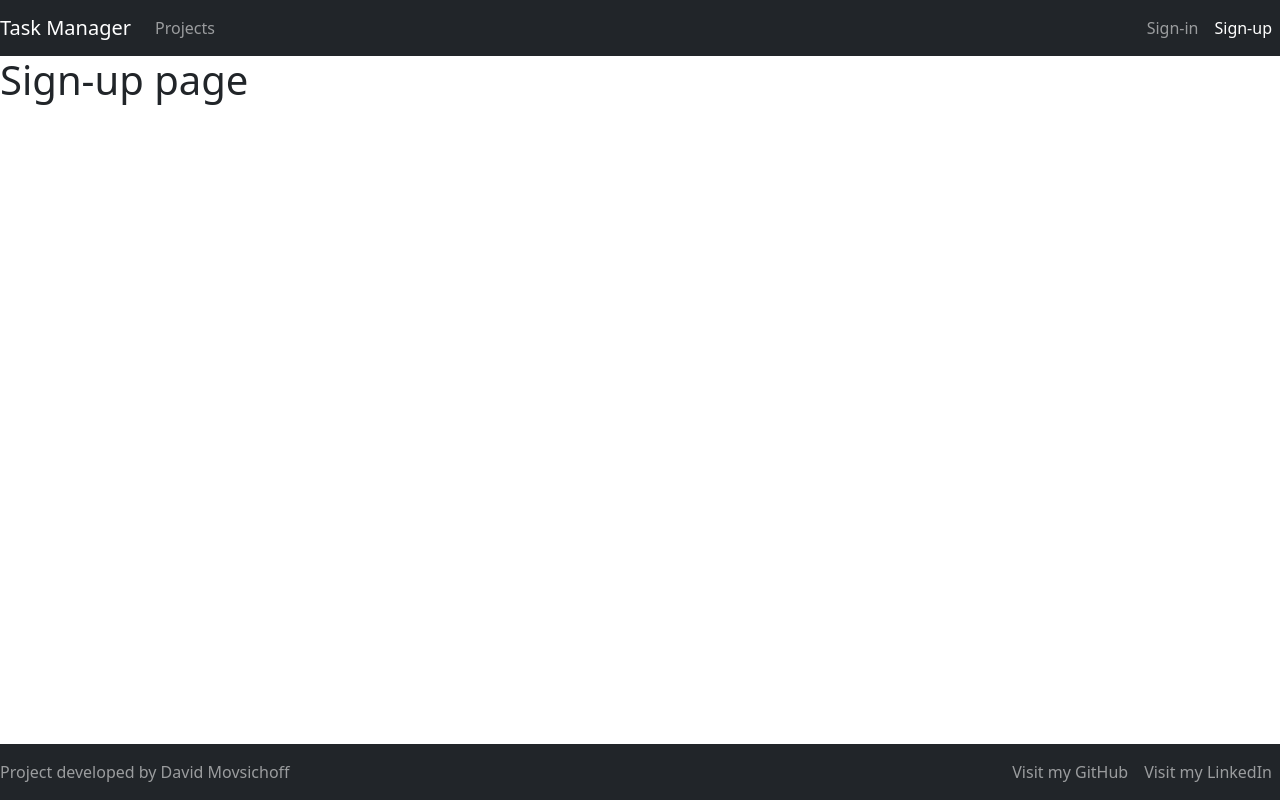
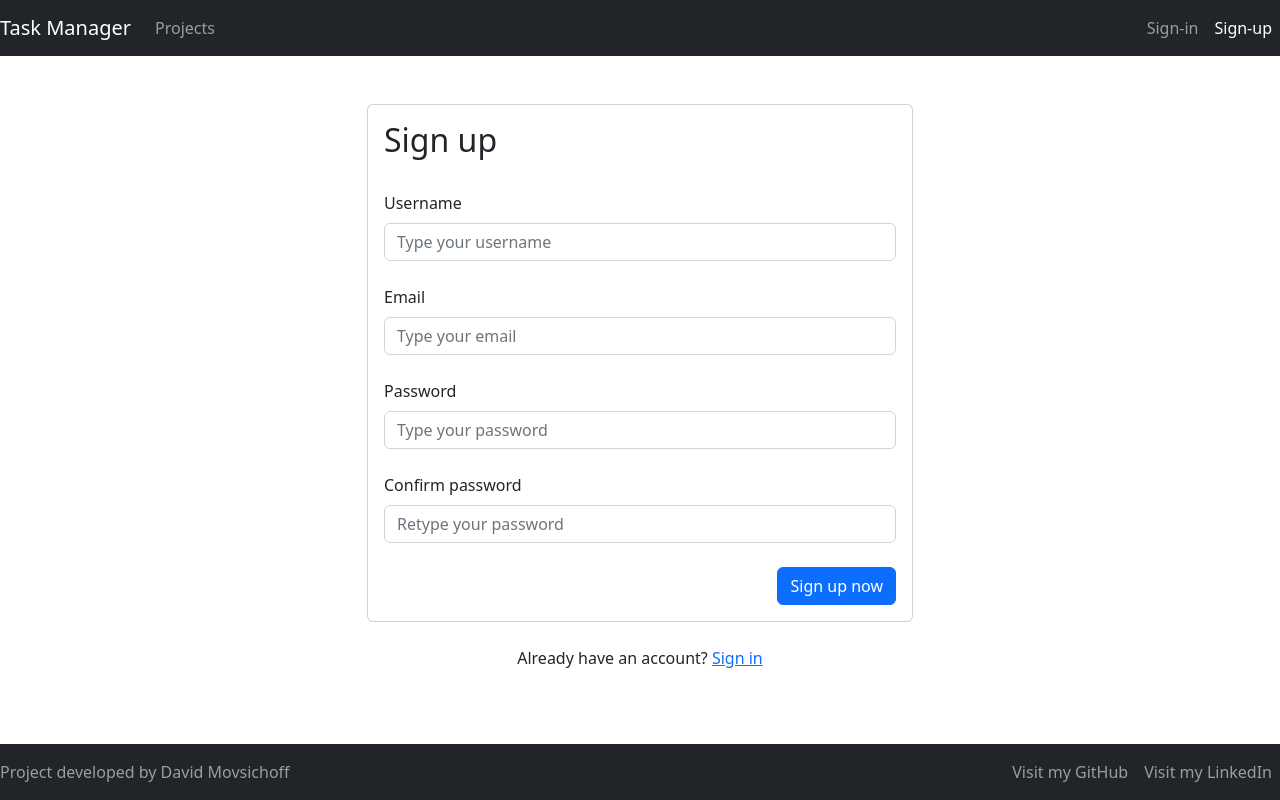
Before and after one commit to david-mov/task-manager-mern, a React app in the folder client/: page /signup in a window 1280 px wide. Built offline with nearby package versions, Linux system fonts and the light colour scheme.

Commit message:
signup page

```diff
--- a/client/src/pages/SignUpPage.jsx
+++ b/client/src/pages/SignUpPage.jsx
@@ -1,9 +1,97 @@
 import * as React from 'react'
+import {Container, Row, Col, Form, Alert, Button, Card} from 'react-bootstrap'
+import {useForm} from 'react-hook-form'
+import { Link } from 'react-router-dom'
+import signUpResolver from '../validations/signUpResolver'
+import {routes} from '../helpers/routes'
 
 export default function SignUpPage() {
+
+  const {
+    handleSubmit,
+    register,
+    formState: { errors }
+  } = useForm({ resolver: signUpResolver })
+
+  const onSubmit = (formData) => {
+    // Workaround ─ HTTP request to the back-end
+    console.log(formData)
+  }
+
   return (
-    <div>
-      <h1>Sign-up page</h1>
-    </div>
+    <Container>
+      <Row className='mt-5'>
+        <Col md={{ span: 6, offset: 3 }} className='text-center'>
+
+        <Card className='mw-50 p-3 text-start'>
+          <h2>Sign up</h2>
+          <br/>
+          <Form onSubmit={handleSubmit(onSubmit)}>
+            <Form.Group>
+              <Form.Label>Username</Form.Label>
+              <Form.Control
+                placeholder='Type your username'
+                {...register('username')}
+              />
+              {errors.username && (
+                <Form.Text>
+                  <Alert variant='danger'>{errors.username.message}</Alert>
+                </Form.Text>
+              )}
+            </Form.Group>
+            <br />
+            <Form.Group>
+              <Form.Label>Email</Form.Label>
+              <Form.Control
+                placeholder='Type your email'
+                {...register('email')}
+              />
+              {errors.email && (
+                <Form.Text>
+                  <Alert variant='danger'>{errors.email.message}</Alert>
+                </Form.Text>
+              )}
+            </Form.Group>
+            <br />
+            <Form.Group>
+              <Form.Label>Password</Form.Label>
+              <Form.Control
+                placeholder='Type your password'
+                {...register('pass')}
+                type='password'
+              />
+              {errors.pass && (
+                <Form.Text>
+                  <Alert variant='danger'>{errors.pass.message}</Alert>
+                </Form.Text>
+              )}
+            </Form.Group>
+            <br />
+            <Form.Group>
+              <Form.Label>Confirm password</Form.Label>
+              <Form.Control
+                placeholder='Retype your password'
+                {...register('confirmedpass')}
+                type='password'
+              />
+              {errors.confirmedpass && (
+                <Form.Text>
+                  <Alert variant='danger'>{errors.confirmedpass.message}</Alert>
+                </Form.Text>
+              )}
+            </Form.Group>
+          </Form>
+          <br/>
+          <div className='d-flex justify-content-end'>
+           <Button onClick={handleSubmit(onSubmit)}>Sign up now</Button>
+          </div>
+          </Card>
+          <br/>
+          <p>
+            Already have an account? <Link to={routes.signin}>Sign in</Link>
+          </p>
+        </Col>
+      </Row>
+    </Container>
   )
 }
--- /dev/null
+++ b/client/src/validations/signUpResolver.js
@@ -0,0 +1,28 @@
+import * as yup from 'yup'
+import { yupResolver } from '@hookform/resolvers/yup'
+
+const passwordString = () => {
+  return yup
+    .string('The password must be a text')
+    .required('You must enter a password')
+    .min(8, 'Your password must have at least 8 characters')
+}
+
+const schema = yup.object().shape({
+  name: yup
+    .string('The username must be a text')
+    .required('The username field cannot be left empty'),
+  email: yup
+    .string('The email must be a text')
+    .email('You must enter a valid email')
+    .required('The email field cannot be left empty'),
+  pass: passwordString(),
+  confirmedpass: passwordString().when('newpass', ([newpass], schema) => {
+    return schema.test({
+      test: (confirmedpass) => !!newpass && newpass === confirmedpass,
+      message: 'The new password and its confirmation must be equals',
+    })
+  }),
+})
+
+export default yupResolver(schema)
```
